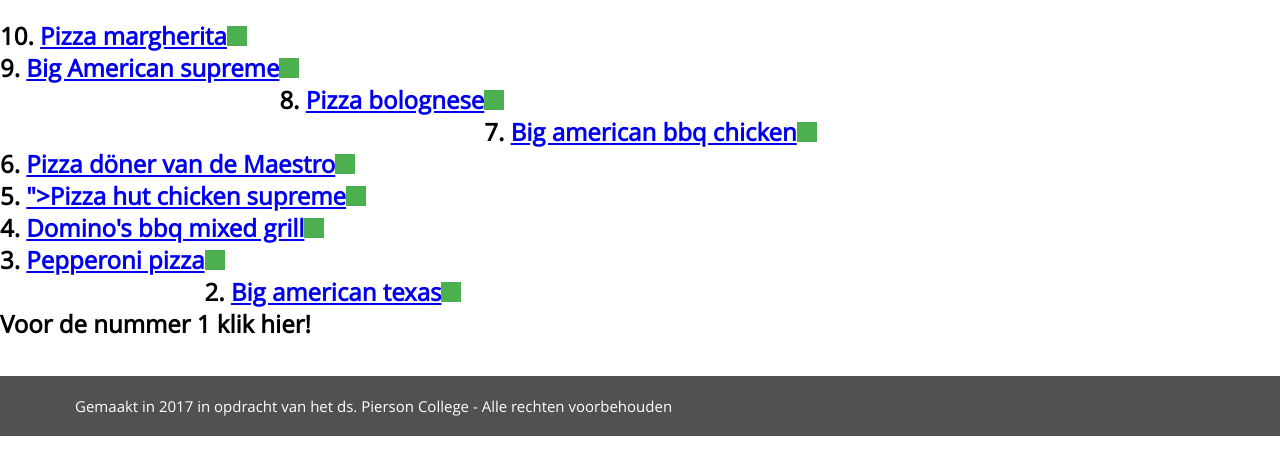
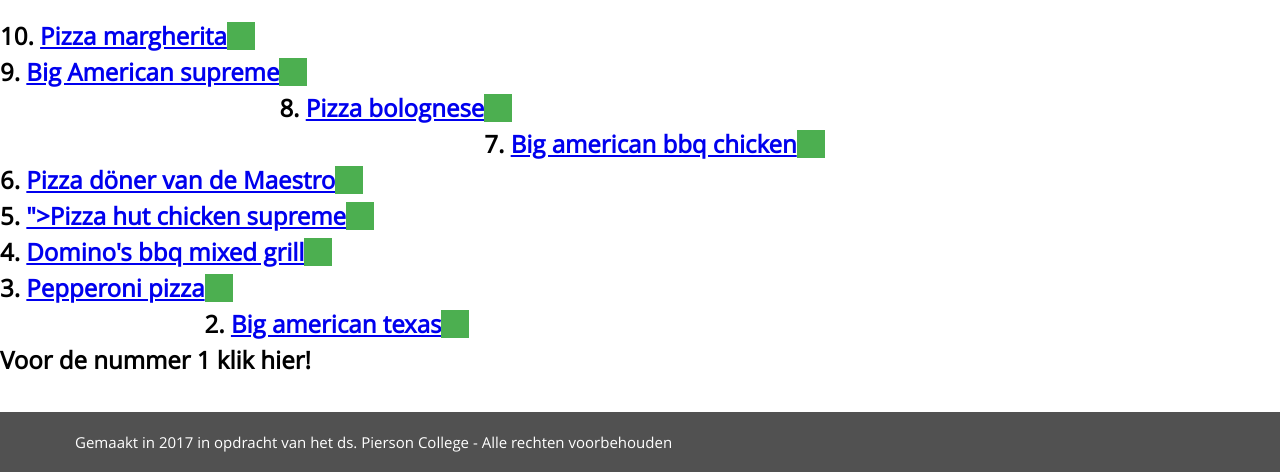
Before and after one commit to 1Pizzah/1pizzah.github.io, a plain HTML site: page top10.html in a window 1280 px wide. Shown: the part 606-1078 px from the top of the page. Before the commit the page ends 1042 px from the top, so only its background shows below. Drawn offline with Linux system fonts and the light colour scheme.

Commit message:
Update style.css

```diff
--- a/style.css
+++ b/style.css
@@ -71,8 +71,8 @@
 .dropbtn {
     background-color: #4CAF50;
     color: white;
-    padding: 10px;
-    font-size: 10px;
+    padding: 14px;
+    font-size: 16px;
     border: none;
     cursor: pointer;
 }
```
